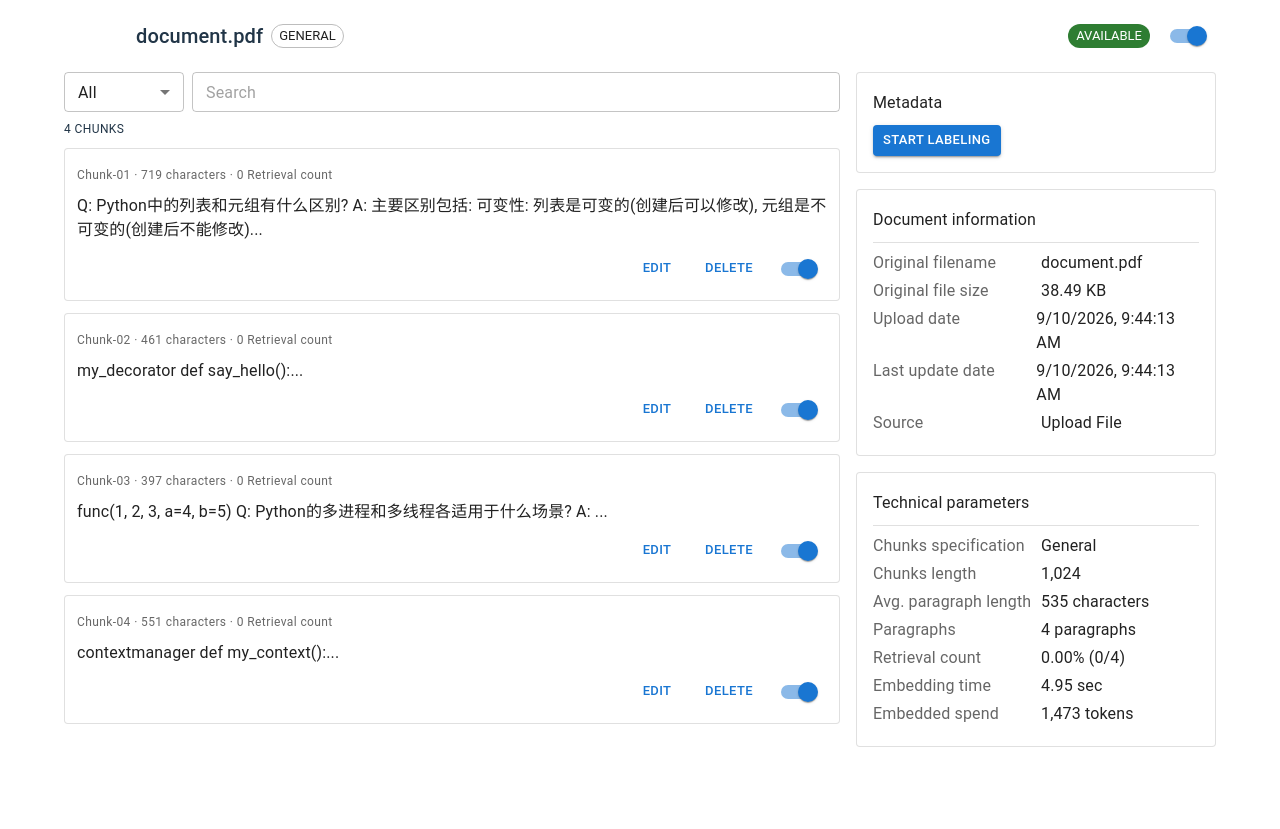
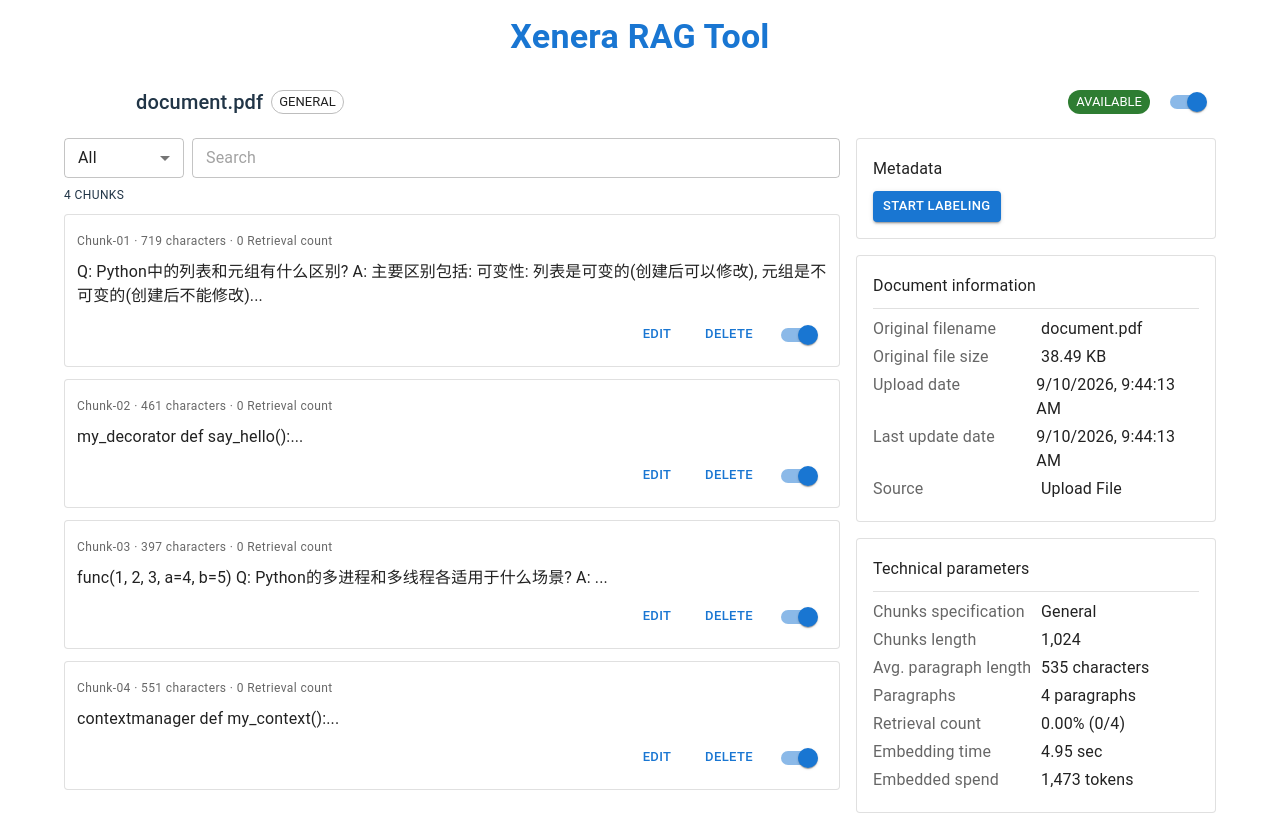
Before and after one commit to 51tuanyou/rag-project, a React app in the folder rag-frontend/: page /manage/kb/documents/1 in a window 1280 px wide. Before the commit the page ends 800 px from the top, so only its background shows below. Built offline with nearby package versions, Linux system fonts and the light colour scheme; some icons are missing; the HTML template or start-up script is replaced by a standard one.

Commit message:
Add a consistent title style to all frontend pages.

```diff
--- a/rag-frontend/src/App.tsx
+++ b/rag-frontend/src/App.tsx
@@ -61,6 +61,9 @@ function App() {
 
   return (
     <Container maxWidth="lg" sx={{ py: 2 }}>
+      <Typography variant="h4" component="h1" sx={{ mb: 3, textAlign: 'center', fontWeight: 600, color: 'primary.main' }}>
+        Xenera RAG Tool
+      </Typography>
       <Stack direction="row" spacing={1} alignItems="center" sx={{ mb: 2 }}>
         <Select size="small" value={kb} onChange={(e: SelectChangeEvent) => {
           const v = e.target.value
--- a/rag-frontend/src/pages/kb/KBChunkSettings.tsx
+++ b/rag-frontend/src/pages/kb/KBChunkSettings.tsx
@@ -57,6 +57,9 @@ export default function KBChunkSettings() {
   return (
     <Box sx={{ minHeight: '100vh', width: '100%', py: 1, display: 'flex', justifyContent: 'center' }}>
       <Box sx={{ maxWidth: 'lg', width: '100%', px: 2 }}>
+        <Typography variant="h4" component="h1" sx={{ mb: 3, textAlign: 'center', fontWeight: 600, color: 'primary.main' }}>
+          Xenera RAG Tool
+        </Typography>
       <Stack direction="row" alignItems="center" justifyContent="space-between" sx={{ mb: 2 }}>
         <Typography variant="h6">Chunk Settings</Typography>
         <Button variant="outlined" onClick={() => navigate('/manage/kb')} startIcon={<ArrowBackIcon />}>
--- a/rag-frontend/src/pages/kb/KBDocumentDetail.tsx
+++ b/rag-frontend/src/pages/kb/KBDocumentDetail.tsx
@@ -35,6 +35,9 @@ export default function KBDocumentDetail() {
 
   return (
     <Container maxWidth="lg" sx={{ py: 2 }}>
+      <Typography variant="h4" component="h1" sx={{ mb: 3, textAlign: 'center', fontWeight: 600, color: 'primary.main' }}>
+        Xenera RAG Tool
+      </Typography>
       <Stack direction="row" spacing={1} alignItems="center" sx={{ mb: 2 }}>
         <IconButton onClick={() => navigate('/')}><ArrowBack /></IconButton>
         <InsertDriveFileIcon fontSize="small" />
--- a/rag-frontend/src/pages/kb/KBDocuments.tsx
+++ b/rag-frontend/src/pages/kb/KBDocuments.tsx
@@ -35,6 +35,9 @@ export default function KBDocuments() {
   return (
     <Box sx={{ minHeight: '100vh', width: '100%', py: 1, display: 'flex', justifyContent: 'center' }}>
       <Box sx={{ maxWidth: 'lg', width: '100%', px: 2 }}>
+        <Typography variant="h4" component="h1" sx={{ mb: 3, textAlign: 'center', fontWeight: 600, color: 'primary.main' }}>
+          Xenera RAG Tool
+        </Typography>
       <Stack direction="row" alignItems="center" justifyContent="space-between" sx={{ mb: 2 }}>
         <Typography variant="h6">Documents</Typography>
         <Button variant="outlined" onClick={() => navigate('/manage/kb')} startIcon={<ArrowBackIcon />}>
--- a/rag-frontend/src/pages/kb/KBProcessing.tsx
+++ b/rag-frontend/src/pages/kb/KBProcessing.tsx
@@ -34,6 +34,9 @@ export default function KBProcessing() {
   return (
     <Box sx={{ minHeight: '100vh', width: '100%', py: 1, display: 'flex', justifyContent: 'center' }}>
       <Box sx={{ maxWidth: 'lg', width: '100%', px: 2 }}>
+        <Typography variant="h4" component="h1" sx={{ mb: 3, textAlign: 'center', fontWeight: 600, color: 'primary.main' }}>
+          Xenera RAG Tool
+        </Typography>
       <Stack direction="row" alignItems="center" justifyContent="space-between" sx={{ mb: 2 }}>
         <Typography variant="h5" fontWeight={700}>🎉 Knowledge created</Typography>
         <Button variant="outlined" onClick={() => navigate('/manage/kb')} startIcon={<ArrowBackIcon />}>
--- a/rag-frontend/src/pages/kb/KBUpload.tsx
+++ b/rag-frontend/src/pages/kb/KBUpload.tsx
@@ -45,6 +45,9 @@ export default function KBUpload() {
   return (
     <Box sx={{ minHeight: '100vh', width: '100%', py: 1, display: 'flex', justifyContent: 'center' }}>
       <Box sx={{ maxWidth: 'md', width: '100%', px: 2 }}>
+        <Typography variant="h4" component="h1" sx={{ mb: 3, textAlign: 'center', fontWeight: 600, color: 'primary.main' }}>
+          Xenera RAG Tool
+        </Typography>
       <Stack direction="row" alignItems="center" justifyContent="space-between" sx={{ mb: 2 }}>
         <Typography variant="h6">Upload file</Typography>
         <Button variant="outlined" onClick={() => navigate('/manage/kb')} startIcon={<ArrowBackIcon />}>
--- a/rag-frontend/src/pages/kb/ManageKB.tsx
+++ b/rag-frontend/src/pages/kb/ManageKB.tsx
@@ -98,6 +98,9 @@ export default function ManageKB() {
   return (
     <Box sx={{ minHeight: '100vh', width: '100%', py: 1, display: 'flex', justifyContent: 'center' }}>
       <Box sx={{ maxWidth: 'lg', width: '100%', px: 2 }}>
+        <Typography variant="h4" component="h1" sx={{ mb: 3, textAlign: 'center', fontWeight: 600, color: 'primary.main' }}>
+          Xenera RAG Tool
+        </Typography>
       <Grid container spacing={2}>
         <Grid size={{ xs: 12, md: 3 }}>
           <Paper variant="outlined" sx={{ p: 2 }}>
--- a/rag-frontend/src/pages/llm/ManageLLM.tsx
+++ b/rag-frontend/src/pages/llm/ManageLLM.tsx
@@ -178,6 +178,9 @@ export default function ManageLLM() {
 
   return (
     <Container maxWidth="lg" sx={{ py: 3 }}>
+      <Typography variant="h4" component="h1" sx={{ mb: 3, textAlign: 'center', fontWeight: 600, color: 'primary.main' }}>
+        Xenera RAG Tool
+      </Typography>
       <Stack direction="row" alignItems="center" justifyContent="space-between" sx={{ mb: 2 }}>
         <Typography variant="h5">Model Provider</Typography>
         <Stack direction="row" spacing={1}>
```
